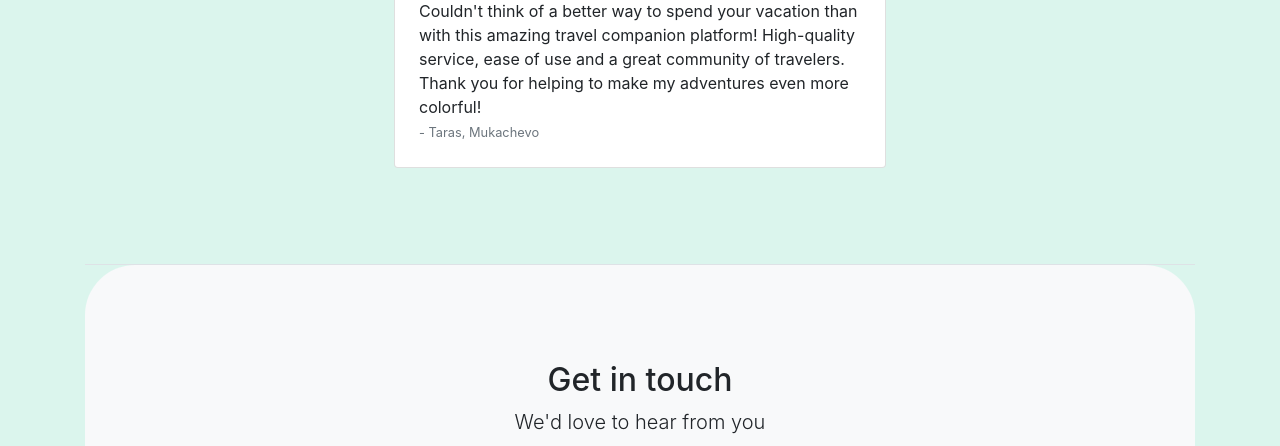
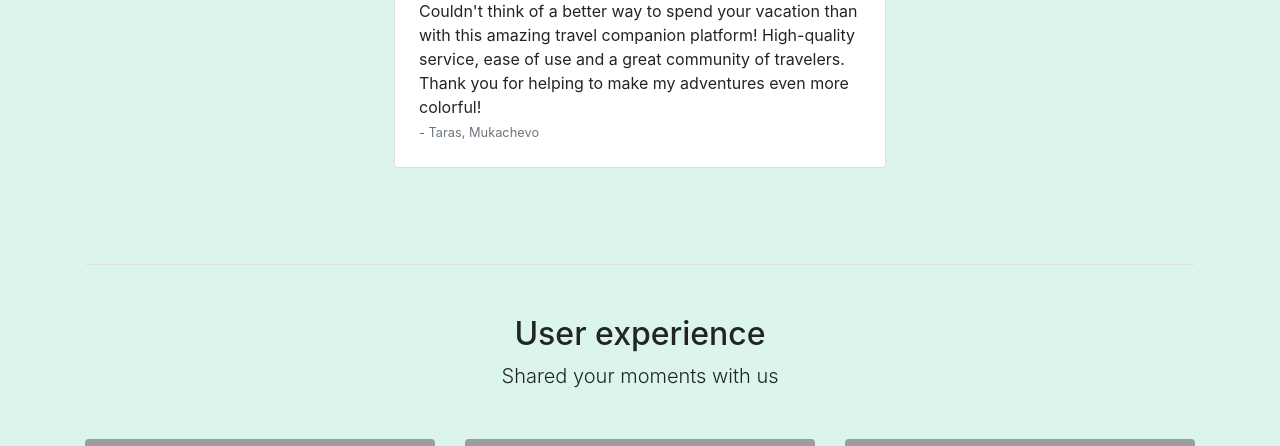
Before and after one commit to yurakuzo/mandry-app, a Django app: page / in a window 1280 px wide. Shown: the part 3688-4134 px from the top of the page. Run offline with Django 4.2, Linux system fonts and the light colour scheme; parts of the project's set-up code (start-up, migrations or seed data) failed here and were passed over; some libraries are stand-ins or nearby versions; grey boxes are pictures that could not be loaded.

Commit message:
SUP-65: Added gallery of user section

```diff
--- a/templates/index.html
+++ b/templates/index.html
@@ -272,77 +272,59 @@
         </div>
     </section>
 
+    <!-- Gallery -->
+    <div class="text-center mb-5" style="margin-top: 50px;">
+        <h2 class="fw-bolder">User experience</h2>
+        <p class="lead mb-0">Shared your moments with us</p>
+    </div>
+<div class="row">
 
+    <div class="col-lg-4 col-md-12 mb-4 mb-lg-0">
+      <img
+        src="https://blog.pokupon.ua/wp-content/uploads/2019/09/osen-v-karpatah.jpg"
+        class="w-100 shadow-1-strong rounded mb-4"
+        alt="Boat on Calm Water"
+      />
 
-    <section class="bg-light py-5" style="border-radius: 50px;">
-        <div class="container px-5 my-5 px-5">
-            <div class="text-center mb-5">
-                <div class="feature bg-primary bg-gradient text-white rounded-3 mb-3"><i class="bi bi-envelope"></i></div>
-                <h2 class="fw-bolder">Get in touch</h2>
-                <p class="lead mb-0">We'd love to hear from you</p>
-            </div>
-            <div class="row gx-5 justify-content-center">
-                <div class="col-lg-6">
-                    <!-- * * * * * * * * * * * * * * *-->
-                    <!-- * * SB Forms Contact Form * *-->
-                    <!-- * * * * * * * * * * * * * * *-->
-                    <!-- This form is pre-integrated with SB Forms.-->
-                    <!-- To make this form functional, sign up at-->
-                    <!-- https://startbootstrap.com/solution/contact-forms-->
-                    <!-- to get an API token!-->
-                    <form id="contactForm" data-sb-form-api-token="API_TOKEN">
-                        <!-- Name input-->
-                        <div class="form-floating mb-3">
-                            <input class="form-control" id="name" type="text" placeholder="Enter your name..." data-sb-validations="required" data-sb-can-submit="no">
-                            <label for="name">Full name</label>
-                            <div class="invalid-feedback" data-sb-feedback="name:required">A name is required.</div>
-                        </div>
-                        <!-- Email address input-->
-                        <div class="form-floating mb-3">
-                            <input class="form-control" id="email" type="email" placeholder="name@example.com" data-sb-validations="required,email" data-sb-can-submit="no">
-                            <label for="email">Email address</label>
-                            <div class="invalid-feedback" data-sb-feedback="email:required">An email is required.</div>
-                            <div class="invalid-feedback" data-sb-feedback="email:email">Email is not valid.</div>
-                        </div>
-                        <!-- Phone number input-->
-                        <div class="form-floating mb-3">
-                            <input class="form-control" id="phone" type="tel" placeholder="(123) 456-7890" data-sb-validations="required" data-sb-can-submit="no">
-                            <label for="phone">Phone number</label>
-                            <div class="invalid-feedback" data-sb-feedback="phone:required">A phone number is required.</div>
-                        </div>
-                        <!-- Message input-->
-                        <div class="form-floating mb-3">
-                            <textarea class="form-control" id="message" type="text" placeholder="Enter your message here..." style="height: 10rem" data-sb-validations="required" data-sb-can-submit="no"></textarea>
-                            <label for="message">Message</label>
-                            <div class="invalid-feedback" data-sb-feedback="message:required">A message is required.</div>
-                        </div>
-                        <!-- Submit success message-->
-                        <!---->
-                        <!-- This is what your users will see when the form-->
-                        <!-- has successfully submitted-->
-                        <div class="d-none" id="submitSuccessMessage">
-                            <div class="text-center mb-3">
-                                <div class="fw-bolder">Form submission successful!</div>
-                                To activate this form, sign up at
-                                <br>
-                                <a href="https://startbootstrap.com/solution/contact-forms">https://startbootstrap.com/solution/contact-forms</a>
-                            </div>
-                        </div>
-                        <!-- Submit error message-->
-                        <!---->
-                        <!-- This is what your users will see when there is-->
-                        <!-- an error submitting the form-->
-                        <div class="d-none" id="submitErrorMessage"><div class="text-center text-danger mb-3">Error sending message!</div></div>
-                        <!-- Submit Button-->
-                        <div class="d-grid"><button class="btn btn-primary btn-lg disabled" id="submitButton" type="submit" style="background-color: #b3a051; color: black;">Submit</button></div>
-                    </form>
-                </div>
-            </div>
+      <img
+        src="https://karpatytravel.net/wp-content/uploads/2020/07/107358599_1937945019676357_5496955430399809490_n.jpg"
+        class="w-100 shadow-1-strong rounded mb-4"
+        alt="Wintry Mountain Landscape"
+      />
+    </div>
+
+    <div class="col-lg-4 mb-4 mb-lg-0">
+      <img
+        src="https://cdn.village.com.ua/the-village.com.ua/post-cover/0S9WYQrUqsvVOhB374SpSw-default.jpg"
+        class="w-100 shadow-1-strong rounded mb-4"
+        alt="Mountains in the Clouds"
+      />
+
+      <img
+        src="https://www.gorgany.com/pro/wp-content/uploads/2021/06/DSC_7379.jpg"
+        class="w-100 shadow-1-strong rounded mb-4"
+        alt="Boat on Calm Water"
+      />
+    </div>
+
+    <div class="col-lg-4 mb-4 mb-lg-0">
+      <img
+        src="https://karpaty.in.ua/files_ci/11/02-na-goverlu__large.jpg"
+        class="w-100 shadow-1-strong rounded mb-4"
+        alt="Waves at Sea"
+      />
+
+      <img
+        src="https://24tv.ua/resources/photos/news/620_DIR/201907/1174956_8701617.jpg?201907174854"
+        class="w-100 shadow-1-strong rounded mb-4"
+        alt="Yosemite National Park"
+      />
+    </div>
+  </div>
+  <!-- Gallery -->
 
 
 
-        </div>
 
 
-    </section>
 {% endblock %}
```
